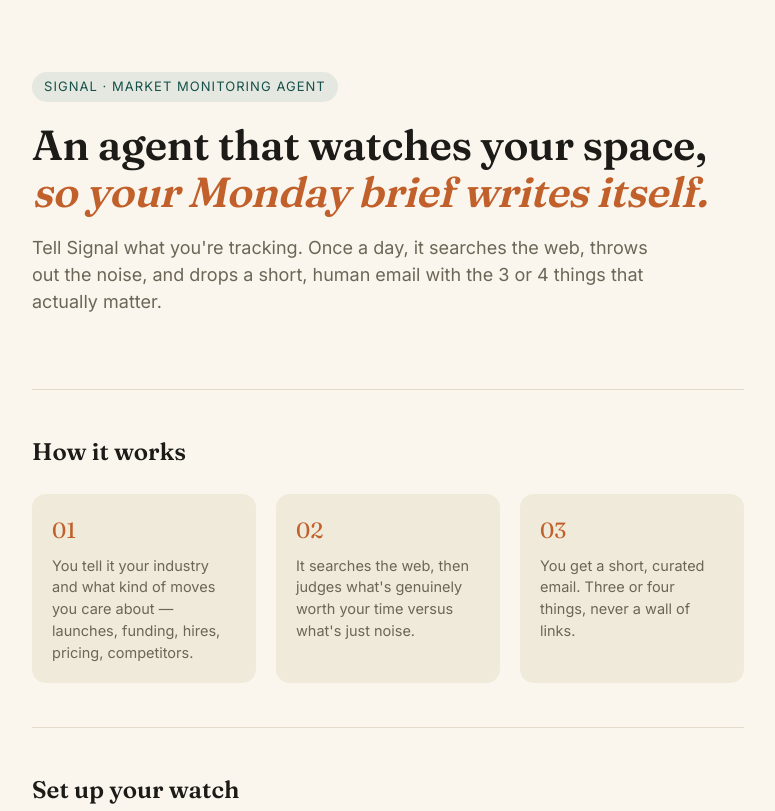
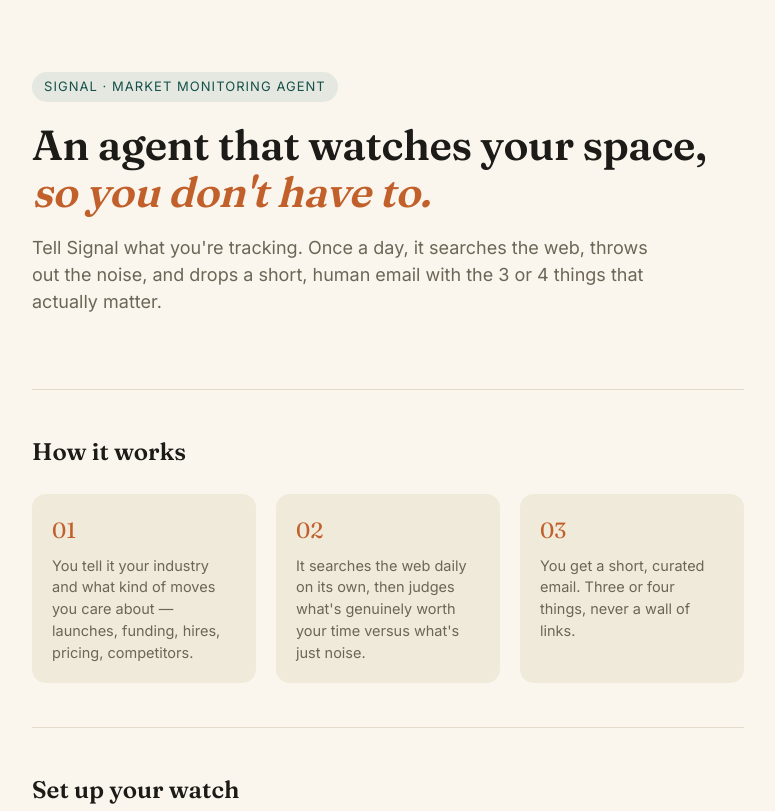
Before and after one commit to estefania-hdz/signal, a website: page public/index.html in a window 1280 px wide. Shown: the top 811 px of the page, without its empty margins (252-1027 px from the left). Drawn offline with Linux system fonts and the light colour scheme.

Commit message:
Sharpen landing page copy
Hero: "so you don't have to" instead of "so your Monday brief writes
itself" — doesn't assume the reader does Monday briefs. Step 02: "on
its own" and "daily" make explicit that this is autonomous and
recurring, not a one-off keyword filter — the actual sales pitch.

```diff
--- a/public/index.html
+++ b/public/index.html
@@ -262,7 +262,7 @@
   <div class="wrap">
     <header class="hero">
       <span class="kicker">Signal · market monitoring agent</span>
-      <h1>An agent that watches your space, <em>so your Monday brief writes itself.</em></h1>
+      <h1>An agent that watches your space, <em>so you don't have to.</em></h1>
       <p class="lede">Tell Signal what you're tracking. Once a day, it searches the web, throws out the noise, and drops a short, human email with the 3 or 4 things that actually matter.</p>
     </header>
 
@@ -270,7 +270,7 @@
       <h2>How it works</h2>
       <div class="how">
         <div class="how-step"><span class="num">01</span><p>You tell it your industry and what kind of moves you care about — launches, funding, hires, pricing, competitors.</p></div>
-        <div class="how-step"><span class="num">02</span><p>It searches the web, then judges what's genuinely worth your time versus what's just noise.</p></div>
+        <div class="how-step"><span class="num">02</span><p>It searches the web daily on its own, then judges what's genuinely worth your time versus what's just noise.</p></div>
         <div class="how-step"><span class="num">03</span><p>You get a short, curated email. Three or four things, never a wall of links.</p></div>
       </div>
     </section>
```
